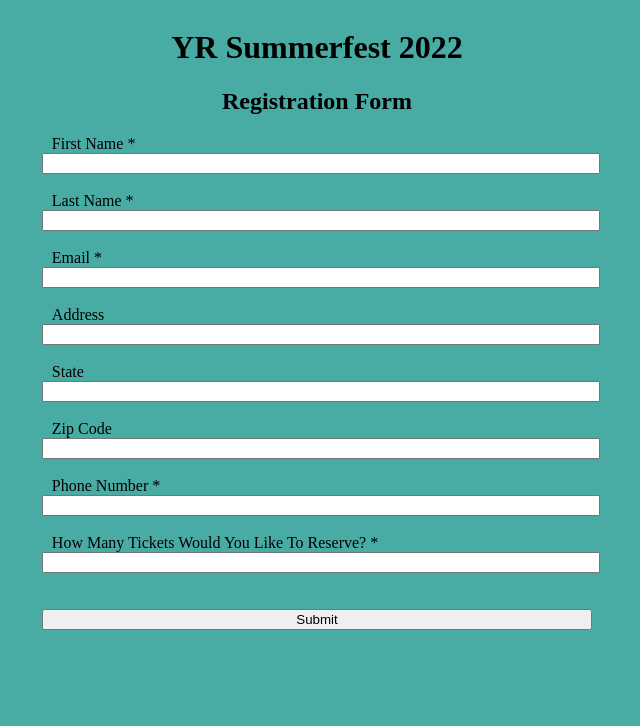
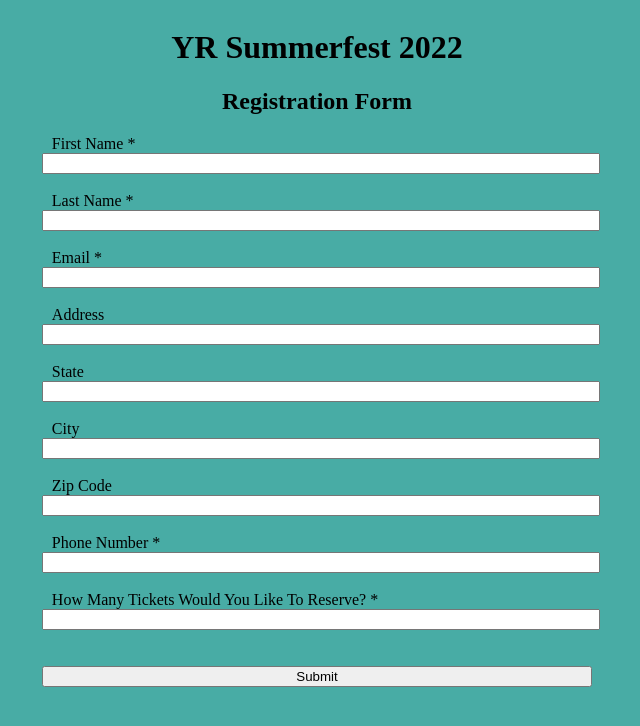
Before and after one commit to dtvillafana/simple-form, a Flask app: page / in a window 1280 px wide. Shown: the top 726 px of the page, without its empty margins (323-963 px from the left). Run offline with Flask 2, Linux system fonts and the light colour scheme.

Commit message:
added city field

```diff
--- a/app.py
+++ b/app.py
@@ -26,6 +26,7 @@ class Registrants(db.Model):
     last_name = db.Column(db.String(50), nullable=False)
     address = db.Column(db.String(100), nullable=True)
     state = db.Column(db.String(25), nullable=True)
+    city = db.Column(db.String(50), nullable=True)
     zip = db.Column(db.Integer, nullable=True)
     phone_number = db.Column(db.String(15), nullable=False)
     email = db.Column(db.String(100), nullable=False)
@@ -48,10 +49,10 @@ class RegisterForm(FlaskForm):
     email = StringField("Email *", validators=[Email(check_deliverability=True)])
     address = StringField("Address")
     state = StringField("State")
+    city = StringField("City")
     zip = StringField("Zip Code")
     phone_number = StringField("Phone Number *", validators=[DataRequired()])
     num_tickets = StringField("How Many Tickets Would You Like To Reserve? *", validators=[DataRequired()])
-
     submit = SubmitField('Submit')
 
 
@@ -85,7 +86,7 @@ def index():
     if form.validate_on_submit():
         registrant =  Registrants.query.filter_by(phone_number=form.phone_number.data).first()
         if registrant is None:
-            registrant = Registrants(first_name=form.first_name.data, last_name=form.last_name.data, email=form.email.data, address=form.address.data, state=form.state.data, zip=form.zip.data, phone_number=form.phone_number.data, num_tickets=form.num_tickets.data)
+            registrant = Registrants(first_name=form.first_name.data, last_name=form.last_name.data, email=form.email.data, address=form.address.data, state=form.state.data, city=form.city.data, zip=form.zip.data, phone_number=form.phone_number.data, num_tickets=form.num_tickets.data)
             db.session.add(registrant)
             db.session.commit()
             flash("Registration Submitted!")
@@ -95,6 +96,7 @@ def index():
             form.email.data = ''
             form.address.data = ''
             form.state.data = ''
+            form.city.data = ''
             form.zip.data = ''
             form.phone_number.data = ''
             form.num_tickets.data = ''
--- a/templates/index.html
+++ b/templates/index.html
@@ -39,6 +39,11 @@
         <br/>
         <br/>
 
+				{{ form.city.label }}
+				{{ form.city() }}
+        <br/>
+        <br/>
+
 				{{ form.zip.label }}
 				{{ form.zip() }}
         <br/>
```
